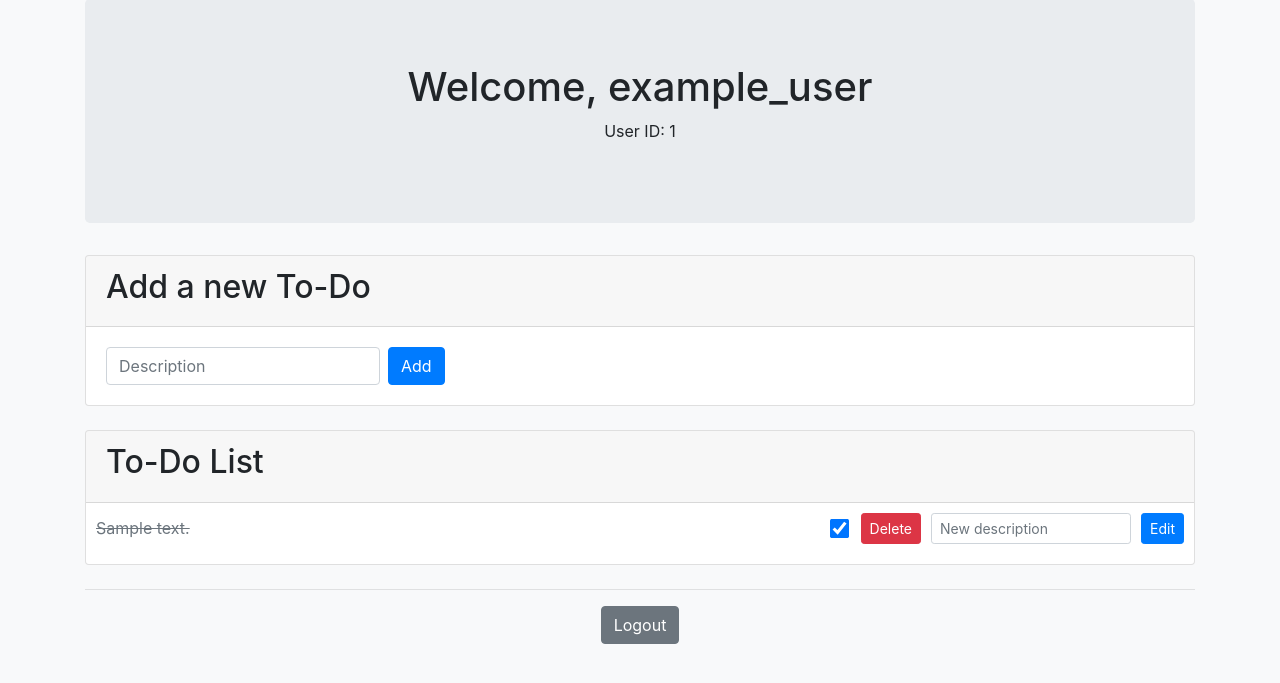
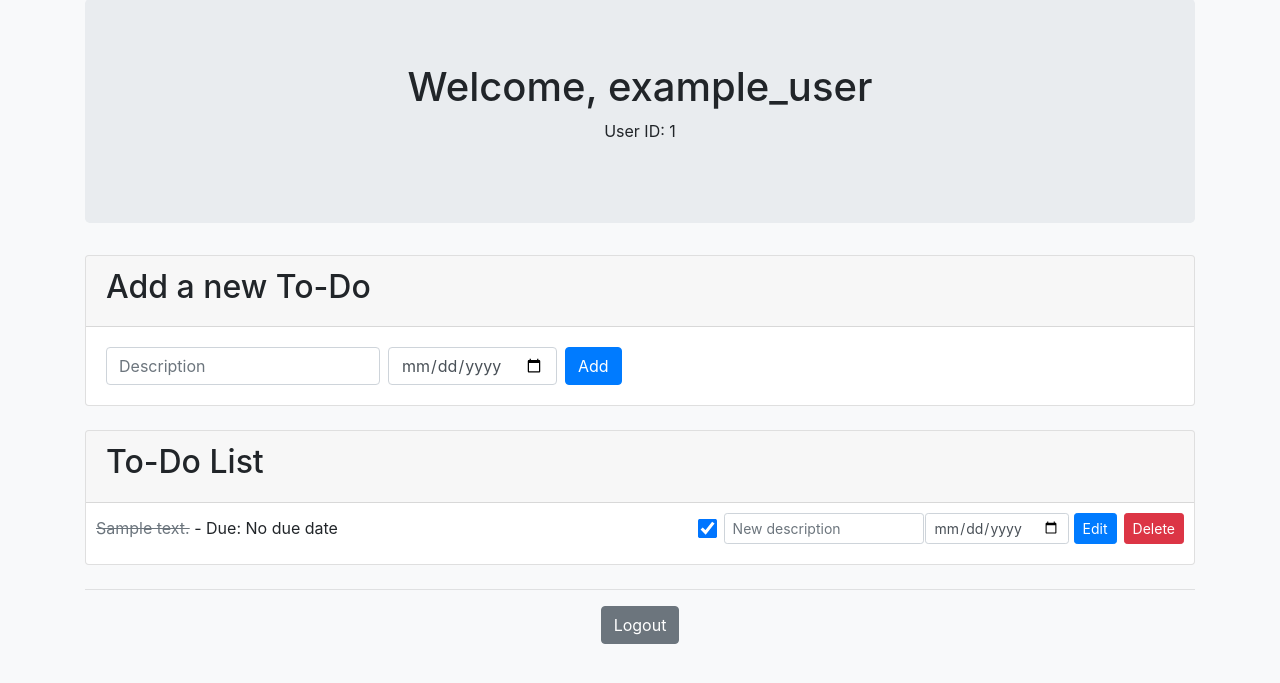
Before and after one commit to imamchris/ToDo, a Flask app: page /dashboard in a window 1280 px wide. Shown: the part 51-734 px from the top of the page. Run offline with Flask 3, Linux system fonts and the light colour scheme; a user stored in the database is signed in; tables that the repository leaves empty hold one stand-in row (values such as "Sample post"); some libraries are stand-ins or nearby versions.

Commit message:
Enhanced dashboard with due date input for ToDos and adjusted margins for better layout

```diff
--- a/templates/dashboard.html
+++ b/templates/dashboard.html
@@ -29,7 +29,7 @@
         }
         .todo-item input[type="text"] {
             width: 200px;
-            margin-right: 5px;
+            margin-right: 1px;
         }
         .todo-item button {
             margin-left: 5px;
@@ -39,7 +39,10 @@
             align-items: center;
         }
         .todo-item form + form {
-            margin-left: 10px;
+            margin-left: 2px; /* Reduced the margin to make buttons closer */
+        }
+        .todo-item input[type="checkbox"] {
+            margin-right: 8px; /* Added margin to the checkbox */
         }
         .completed {
             text-decoration: line-through;
@@ -61,6 +64,7 @@
             <form action="{{ url_for('add_todo') }}" method="post" class="form-inline">
                 <div class="form-group">
                 <input type="text" name="description" placeholder="Description" class="form-control mr-2">
+                <input type="date" name="due_date" class="form-control mr-2">
                 <button type="submit" class="btn btn-primary">Add</button>
                 </div>
             </form>
@@ -74,17 +78,22 @@
             <ul class="list-group list-group-flush">
                 {% for todo in todos %}
                     <li class="list-group-item todo-item">
-                        <span class="{% if todo.completed %}completed{% endif %}">{{ todo.description }}</span>
+                        <span>
+                            <span class="{% if todo.completed %}completed{% endif %}">{{ todo.description }}</span> - Due: <span>{% if todo.due_date %}{{ todo.due_date }}{% else %}No due date{% endif %}</span>
+                        </span>
                         <div>
                             <form action="{{ url_for('complete_todo', todo_id=todo.id) }}" method="post">
                                 <input type="checkbox" name="completed" style="transform: scale(1.5);" onchange="this.form.submit()" {% if todo.completed %}checked{% endif %}>
                             </form>
+
+                            <form action="{{ url_for('edit_todo', todo_id=todo.id) }}" method="post">
+                                <input type="text" name="description" placeholder="New description" class="form-control form-control-sm">
+                                <input type="date" name="due_date" class="form-control form-control-sm">
+                                <button type="submit" class="btn btn-primary btn-sm">Edit</button>
+                            </form>
+
                             <form action="{{ url_for('delete_todo', todo_id=todo.id) }}" method="post">
                                 <button type="submit" class="btn btn-danger btn-sm">Delete</button>
-                            </form>
-                            <form action="{{ url_for('edit_todo', todo_id=todo.id) }}" method="post">
-                                <input type="text" name="description" placeholder="New description" class="form-control form-control-sm">
-                                <button type="submit" class="btn btn-primary btn-sm">Edit</button>
                             </form>
                         </div>
                     </li>
```
Also changed, not shown: user_data.db.
